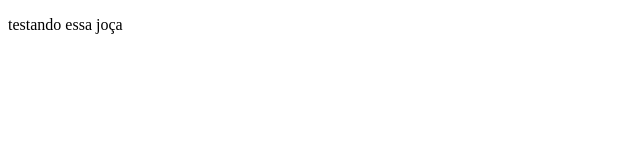
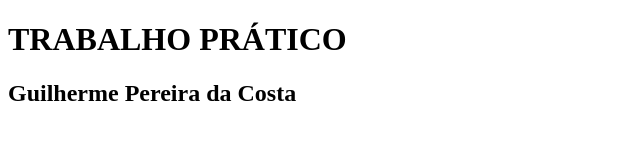
Before and after one commit to Guilpc/Guilpc.github.io, a plain HTML site: page index.html in a window 1280 px wide. Shown: the whole page, without its empty margins (0-640 px from the left). Drawn offline with Linux system fonts and the light colour scheme.

Commit message:
Update index.html

```diff
--- a/index.html
+++ b/index.html
@@ -4,9 +4,10 @@
     <meta charset="UTF-8">
     <meta name="viewport" content="width=device-width, initial-scale=1.0">
     <title>Document</title>
-    <p>testando essa joça</p>
+
 </head>
 <body>
-
+    <h1>TRABALHO PRÁTICO</h1>
+    <h2>Guilherme Pereira da Costa</h2>
 </body>
 </html>
```
